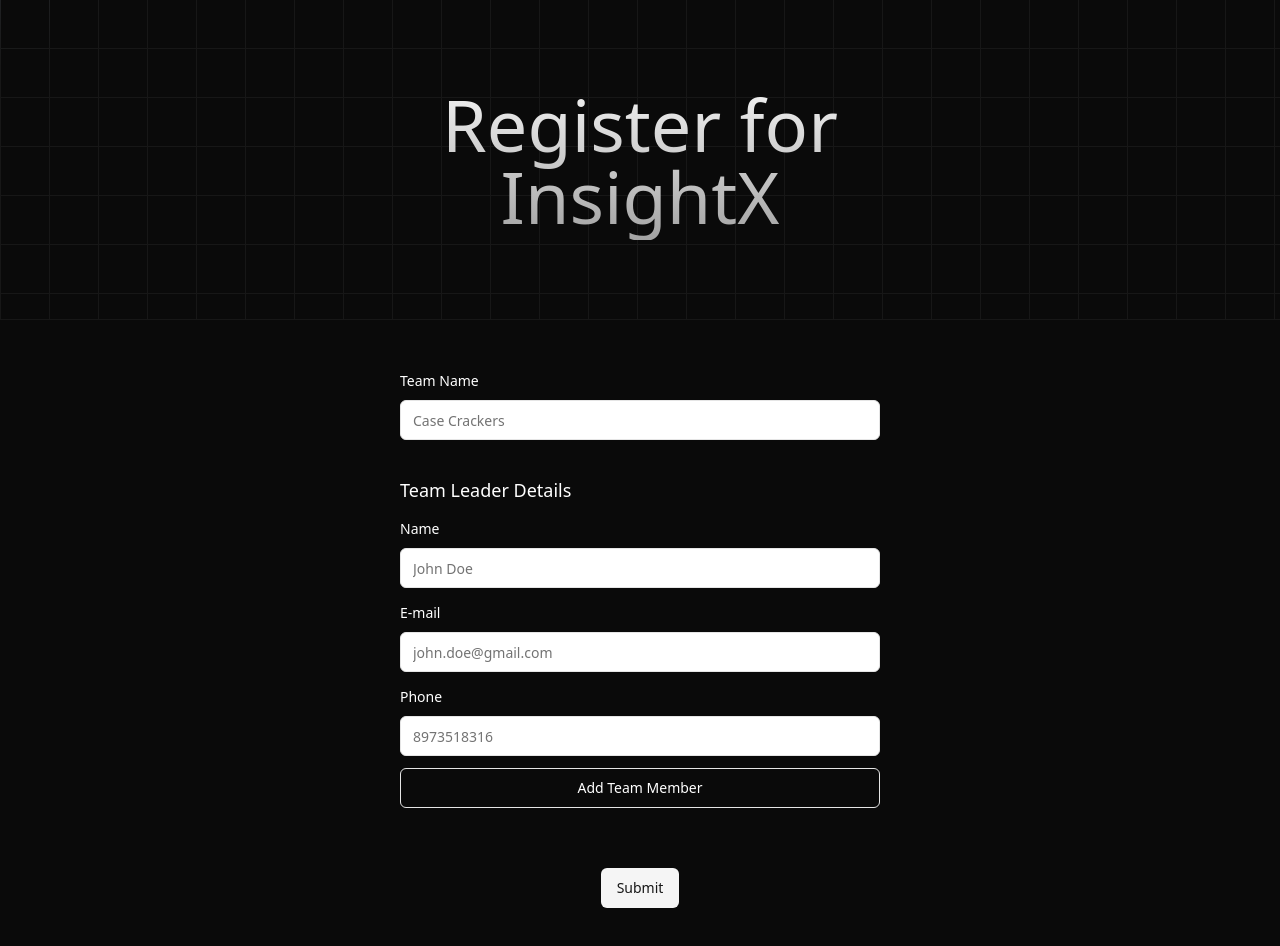
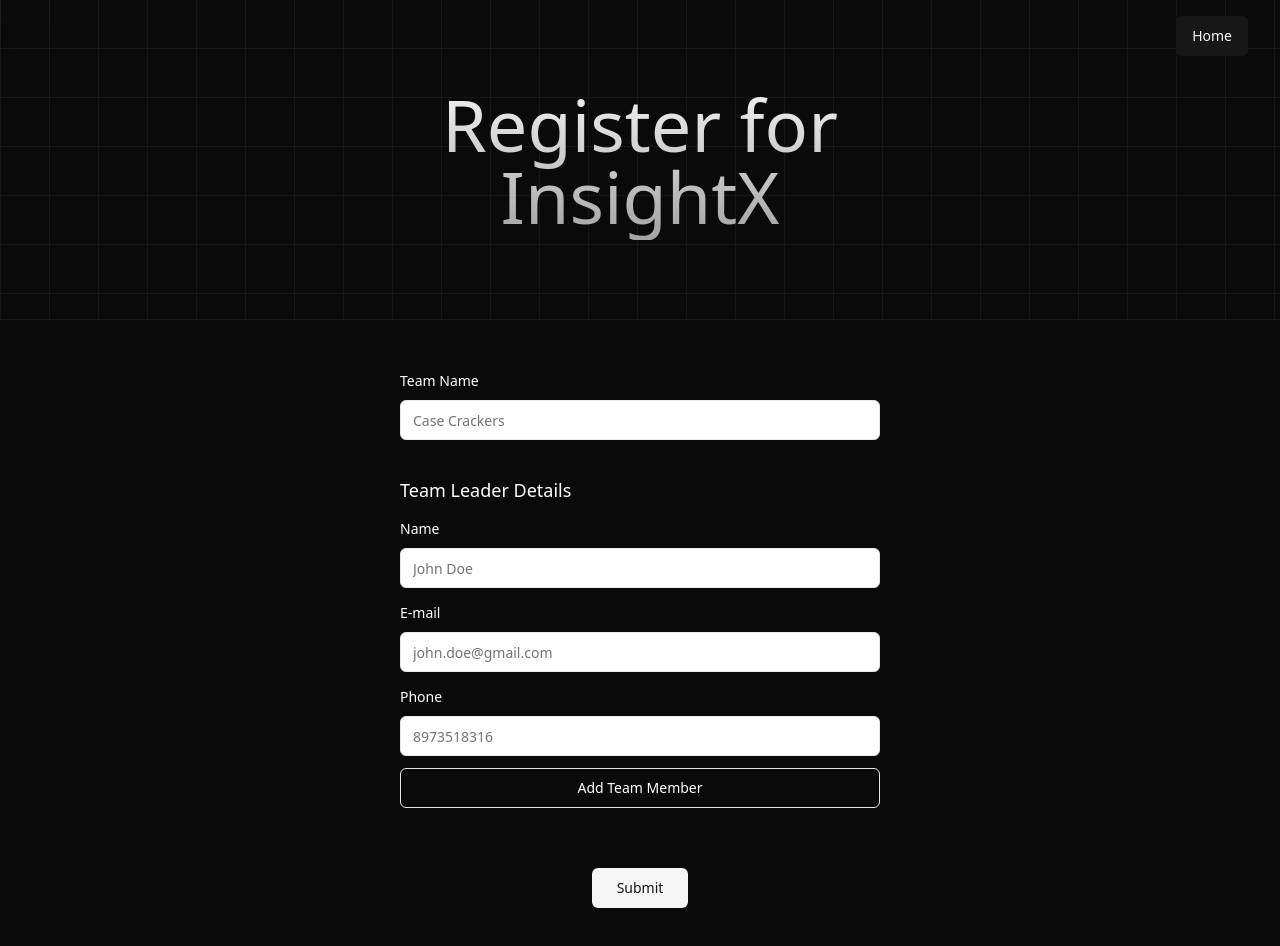
Before and after one commit to RAUSHAN-1KUMAR/Case-Study-Website, a Next.js app: page /register in a window 1280 px wide. Shown: the top 946 px of the page. Built offline with nearby package versions, Linux system fonts and the light colour scheme.

Commit message:
add backend postgres and prisma

```diff
--- a/next.config.js
+++ b/next.config.js
@@ -2,7 +2,7 @@
  * Run `build` or `dev` with `SKIP_ENV_VALIDATION` to skip env validation. This is especially useful
  * for Docker builds.
  */
-await import("./src/env.js");
+await import('./src/env.js');
 
 /** @type {import("next").NextConfig} */
 const config = {};
--- a/package.json
+++ b/package.json
@@ -23,10 +23,12 @@
     "framer-motion": "^10.17.6",
     "lucide-react": "^0.304.0",
     "next": "^14.0.4",
+    "next-themes": "^0.2.1",
     "react": "18.2.0",
     "react-dom": "18.2.0",
     "react-hook-form": "^7.49.2",
     "react-icons": "^4.12.0",
+    "sonner": "^1.3.1",
     "tailwind-merge": "^2.2.0",
     "tailwindcss-animate": "^1.0.7",
     "zod": "^3.22.4"
@@ -44,7 +46,7 @@
     "postcss": "^8.4.31",
     "prettier": "^3.1.0",
     "prettier-plugin-tailwindcss": "^0.5.7",
-    "prisma": "^5.6.0",
+    "prisma": "^5.7.1",
     "tailwindcss": "^3.3.5",
     "typescript": "^5.1.6"
   },
--- /dev/null
+++ b/src/app/api/create/route.ts
@@ -0,0 +1,64 @@
+import { db } from '~/server/db';
+import type { Team } from '~/components/form';
+
+export async function POST(req: Request) {
+	try {
+		const body = (await req.json()) as Team;
+		console.log(body);
+		const leader = body.teamLeader;
+		const teamExists = await db.team.findFirst({
+			where: {
+				teamName: body.teamName,
+			},
+		});
+		if (teamExists?.id) {
+			return Response.json({
+				error: 'Team with this name already exists',
+			});
+		}
+		const uniqueMembers = await db.teamMember.findMany({
+			where: {
+				email: {
+					in: [...body.teamMembers.map((m) => m.email), body.teamLeader.email],
+				},
+				phoneNumber: {
+					in: [
+						...body.teamMembers.map((m) => m.phoneNumber),
+						body.teamLeader.phoneNumber,
+					],
+				},
+			},
+		});
+		console.log(uniqueMembers);
+		if (uniqueMembers.length) {
+			return Response.json({
+				error: `Members with same email or phone number already exists ${uniqueMembers
+					.map((m) => m.name)
+					.join(', ')}`,
+			});
+		}
+
+		const res = await db.team.create({
+			data: {
+				teamName: body.teamName,
+				members: {
+					create: [
+						{
+							name: leader.name,
+							email: leader.email,
+							phoneNumber: leader.phoneNumber,
+							isLeader: true,
+						},
+						...body.teamMembers,
+					],
+				},
+			},
+		});
+
+		return Response.json(res);
+	} catch (err) {
+		const error = String(err);
+		console.log(error);
+		return Response.error();
+	}
+}
--- a/src/app/layout.tsx
+++ b/src/app/layout.tsx
@@ -1,26 +1,32 @@
-import "~/styles/globals.css";
+import '~/styles/globals.css';
+import { Toaster } from '~/components/ui/sonner';
+import Navbar from '~/components/navbar';
 
-import { Inter } from "next/font/google";
+import { Inter } from 'next/font/google';
 
 const inter = Inter({
-  subsets: ["latin"],
-  variable: "--font-sans",
+	subsets: ['latin'],
+	variable: '--font-sans',
 });
 
 export const metadata = {
-  title: "Create T3 App",
-  description: "Generated by create-t3-app",
-  icons: [{ rel: "icon", url: "/favicon.ico" }],
+	title: 'Create T3 App',
+	description: 'Generated by create-t3-app',
+	icons: [{ rel: 'icon', url: '/favicon.ico' }],
 };
 
 export default function RootLayout({
-  children,
+	children,
 }: {
-  children: React.ReactNode;
+	children: React.ReactNode;
 }) {
-  return (
-    <html lang="en">
-      <body className={`font-sans ${inter.variable}`}>{children}</body>
-    </html>
-  );
+	return (
+		<html lang='en'>
+			<body className={`font-sans ${inter.variable}`}>
+				<Navbar />
+				{children}
+				<Toaster visibleToasts={10} />
+			</body>
+		</html>
+	);
 }
--- a/src/app/register/page.tsx
+++ b/src/app/register/page.tsx
@@ -4,7 +4,7 @@ import { Hero } from '~/components/register';
 
 const Register = () => {
 	return (
-		<div className=' '>
+		<div className=''>
 			<Hero />
 			<div className='mx-auto my-12 max-w-lg px-4'>
 				<RegisterForm />
--- a/src/components/form/index.tsx
+++ b/src/components/form/index.tsx
@@ -7,6 +7,7 @@ import {
 	useFieldArray,
 	type SubmitHandler,
 	type SubmitErrorHandler,
+	type FieldErrors,
 } from 'react-hook-form';
 import type * as z from 'zod';
 
@@ -24,9 +25,25 @@ import {
 
 import { TeamSchema } from '~/lib/zod';
 import { BsFillTrash3Fill } from 'react-icons/bs';
+import { AiOutlineLoading } from 'react-icons/ai';
+import { toast } from 'sonner';
+
+interface CreateTeamResponse {
+	id: string;
+	teamName: string;
+	createdAt: Date;
+	updatedAt: Date;
+}
+export type Team = z.infer<typeof TeamSchema>;
+
+export type FlattenObjects<T> = T extends object
+	? T extends infer O
+		? { [K in keyof O]: FlattenObjects<O[K]> }
+		: never
+	: T;
 
 const RegisterForm = () => {
-	const form = useForm<z.infer<typeof TeamSchema>>({
+	const form = useForm<Team>({
 		resolver: zodResolver(TeamSchema),
 		defaultValues: {
 			teamLeader: {
@@ -41,6 +58,12 @@ const RegisterForm = () => {
 	});
 
 	const onAddMember = () => {
+		if (fields.length >= 4) {
+			toast.error(
+				'A team can have maximum of 5 members including the team leader'
+			);
+			return;
+		}
 		append({
 			name: '',
 			email: '',
@@ -48,17 +71,54 @@ const RegisterForm = () => {
 		});
 	};
 
-	const onSubmit: SubmitHandler<z.infer<typeof TeamSchema>> = (
+	const onSubmit: SubmitHandler<Team> = async (
 		values: z.infer<typeof TeamSchema>
 	) => {
-		console.log(values);
+		try {
+			// console.log(values);
+			const res = await fetch('/api/create', {
+				method: 'POST',
+				headers: {
+					'Content-Type': 'application/json',
+				},
+				body: JSON.stringify(values),
+			}).then(
+				async (res) => (await res.json()) as CreateTeamResponse | { error: string }
+			);
+			if ('error' in res) {
+				throw new Error(res.error);
+			} else if (res.id) {
+				toast.success('Team created successfully');
+				form.reset();
+			}
+		} catch (error) {
+			toast.error(String(error));
+		}
 	};
 
-	const onError: SubmitErrorHandler<z.infer<typeof TeamSchema>> = (
-		errors,
-		event
-	) => {
-		console.log(errors, event);
+	function collectErrors(obj: FieldErrors<Team>): string[] {
+		const errors: string[] = [];
+		const processObject = (nestedObj: FieldErrors<Team>) => {
+			for (const key in nestedObj) {
+				if (nestedObj.hasOwnProperty(key)) {
+					const value = nestedObj[key as keyof Team];
+					if (typeof value === 'object' && value !== null) {
+						processObject(value);
+					} else if (key === 'message' && typeof value === 'string') {
+						errors.push(value);
+					}
+				}
+			}
+		};
+		processObject(obj);
+		return errors;
+	}
+
+	const onError: SubmitErrorHandler<Team> = (errors) => {
+		const errorMessages = collectErrors(errors);
+		errorMessages.forEach((err) => {
+			toast.error(err);
+		});
 	};
 
 	return (
@@ -71,7 +131,11 @@ const RegisterForm = () => {
 						<FormItem>
 							<FormLabel className='text-white'>Team Name</FormLabel>
 							<FormControl>
-								<Input placeholder='Case Crackers' {...field} />
+								<Input
+									placeholder='Case Crackers'
+									{...field}
+									disabled={form.formState.isSubmitting}
+								/>
 							</FormControl>
 							<FormMessage />
 						</FormItem>
@@ -85,7 +149,11 @@ const RegisterForm = () => {
 						<FormItem>
 							<FormLabel className='text-white'>Name</FormLabel>
 							<FormControl>
-								<Input placeholder='John Doe' {...field} />
+								<Input
+									placeholder='John Doe'
+									{...field}
+									disabled={form.formState.isSubmitting}
+								/>
 							</FormControl>
 							<FormMessage />
 						</FormItem>
@@ -98,7 +166,11 @@ const RegisterForm = () => {
 						<FormItem>
 							<FormLabel className='text-white'>E-mail</FormLabel>
 							<FormControl>
-								<Input placeholder='john.doe@gmail.com' {...field} />
+								<Input
+									placeholder='john.doe@gmail.com'
+									{...field}
+									disabled={form.formState.isSubmitting}
+								/>
 							</FormControl>
 							<FormMessage />
 						</FormItem>
@@ -111,7 +183,11 @@ const RegisterForm = () => {
 						<FormItem>
 							<FormLabel className='text-white'>Phone</FormLabel>
 							<FormControl>
-								<Input placeholder='8973518316' {...field} />
+								<Input
+									placeholder='8973518316'
+									{...field}
+									disabled={form.formState.isSubmitting}
+								/>
 							</FormControl>
 							<FormMessage />
 						</FormItem>
@@ -127,6 +203,7 @@ const RegisterForm = () => {
 								onClick={() => remove(index)}
 								variant='ghost'
 								className='hover:bg-[#0A0A0A]'
+								disabled={form.formState.isSubmitting}
 							>
 								<BsFillTrash3Fill className='text-neutral-300' />
 							</Button>
@@ -139,7 +216,11 @@ const RegisterForm = () => {
 								<FormItem>
 									<FormLabel className='text-white'>Name</FormLabel>
 									<FormControl>
-										<Input placeholder={`Team member ${index + 1} name`} {...field} />
+										<Input
+											placeholder={`Team member ${index + 1} name`}
+											{...field}
+											disabled={form.formState.isSubmitting}
+										/>
 									</FormControl>
 									<FormMessage />
 								</FormItem>
@@ -152,7 +233,11 @@ const RegisterForm = () => {
 								<FormItem>
 									<FormLabel className='text-white'>E-mail</FormLabel>
 									<FormControl>
-										<Input placeholder={`member${index + 1}@gmail.com`} {...field} />
+										<Input
+											placeholder={`member${index + 1}@gmail.com`}
+											{...field}
+											disabled={form.formState.isSubmitting}
+										/>
 									</FormControl>
 									<FormMessage />
 								</FormItem>
@@ -165,7 +250,11 @@ const RegisterForm = () => {
 								<FormItem>
 									<FormLabel className='text-white'>Phone</FormLabel>
 									<FormControl>
-										<Input placeholder={`Team member ${index + 1} Phone`} {...field} />
+										<Input
+											placeholder={`Team member ${index + 1} Phone`}
+											{...field}
+											disabled={form.formState.isSubmitting}
+										/>
 									</FormControl>
 									<FormMessage />
 								</FormItem>
@@ -178,13 +267,23 @@ const RegisterForm = () => {
 					className='w-full bg-[#0A0A0A] text-white hover:bg-[#0A0A0A] hover:text-white'
 					type='button'
 					onClick={onAddMember}
+					disabled={form.formState.isSubmitting}
 				>
 					Add Team Member
 				</Button>
 
 				<div className='flex justify-center py-12'>
-					<Button variant='secondary' type='submit'>
-						Submit
+					<Button
+						variant='secondary'
+						type='submit'
+						className='w-full max-w-[6rem]'
+						disabled={form.formState.isSubmitting}
+					>
+						{form.formState.isSubmitting ? (
+							<AiOutlineLoading className='animate-spin text-xl' />
+						) : (
+							'Submit'
+						)}
 					</Button>
 				</div>
 			</form>
--- a/src/components/hero/index.tsx
+++ b/src/components/hero/index.tsx
@@ -1,7 +1,5 @@
 import React from 'react';
 import Spotlight from './Spotlight';
-
-import Navbar from '../navbar';
 
 // Icons
 import { FaArrowAltCircleDown } from 'react-icons/fa';
@@ -9,7 +7,6 @@ import { FaArrowAltCircleDown } from 'react-icons/fa';
 const Hero = () => {
 	return (
 		<div className='bg-grid-white/[0.02] relative flex h-screen w-full select-none justify-center overflow-hidden rounded-md antialiased'>
-			<Navbar />
 			<Spotlight className='left-0 top-20 md:-top-20 md:left-60' fill='white' />
 			<div className='relative z-10 mx-auto flex w-full max-w-7xl flex-col items-center justify-center p-4 pt-20 md:pt-0'>
 				<div className='bg-opacity-50 bg-gradient-to-b from-neutral-50 to-neutral-400 bg-clip-text text-center text-5xl font-bold text-transparent md:text-8xl'>
--- a/src/components/navbar/index.tsx
+++ b/src/components/navbar/index.tsx
@@ -1,14 +1,21 @@
+'use client';
+
 import React from 'react';
-
+import { usePathname } from 'next/navigation';
 import { Button } from '../ui/button';
 import Link from 'next/link';
 
 const Navbar = () => {
+	const pathname = usePathname();
 	return (
-		<div className='absolute top-0 z-10 w-full'>
+		<div className='absolute top-0 z-[1000] w-full'>
 			<div className='flex flex-row justify-end px-8 py-4'>
 				<Button className='font-medium' asChild>
-					<Link href='/register'>Register</Link>
+					{pathname === '/register' ? (
+						<Link href='/'>Home</Link>
+					) : (
+						<Link href='/register'>Register</Link>
+					)}
 				</Button>
 			</div>
 		</div>
--- /dev/null
+++ b/src/components/ui/sonner.tsx
@@ -0,0 +1,31 @@
+"use client"
+
+import { useTheme } from "next-themes"
+import { Toaster as Sonner } from "sonner"
+
+type ToasterProps = React.ComponentProps<typeof Sonner>
+
+const Toaster = ({ ...props }: ToasterProps) => {
+  const { theme = "system" } = useTheme()
+
+  return (
+    <Sonner
+      theme={theme as ToasterProps["theme"]}
+      className="toaster group"
+      toastOptions={{
+        classNames: {
+          toast:
+            "group toast group-[.toaster]:bg-white group-[.toaster]:text-neutral-950 group-[.toaster]:border-neutral-200 group-[.toaster]:shadow-lg dark:group-[.toaster]:bg-neutral-950 dark:group-[.toaster]:text-neutral-50 dark:group-[.toaster]:border-neutral-800",
+          description: "group-[.toast]:text-neutral-500 dark:group-[.toast]:text-neutral-400",
+          actionButton:
+            "group-[.toast]:bg-neutral-900 group-[.toast]:text-neutral-50 dark:group-[.toast]:bg-neutral-50 dark:group-[.toast]:text-neutral-900",
+          cancelButton:
+            "group-[.toast]:bg-neutral-100 group-[.toast]:text-neutral-500 dark:group-[.toast]:bg-neutral-800 dark:group-[.toast]:text-neutral-400",
+        },
+      }}
+      {...props}
+    />
+  )
+}
+
+export { Toaster }
--- a/src/lib/zod/index.ts
+++ b/src/lib/zod/index.ts
@@ -41,8 +41,8 @@ export const TeamSchema = z.object({
 	teamLeader: TeamLeaderSchema,
 	teamMembers: z
 		.array(TeamMemberSchema)
-		.refine((data) => data.length >= 1 && data.length <= 4, {
+		.refine((data) => data.length >= 2 && data.length <= 4, {
 			message:
-				'A team must have between 2 and 5 members, including the team leader.',
+				'A team must have between 3 and 5 members, including the team leader.',
 		}),
 });
```
Also changed, not shown: 2 other files (tests, documents, lock files or other folders).
